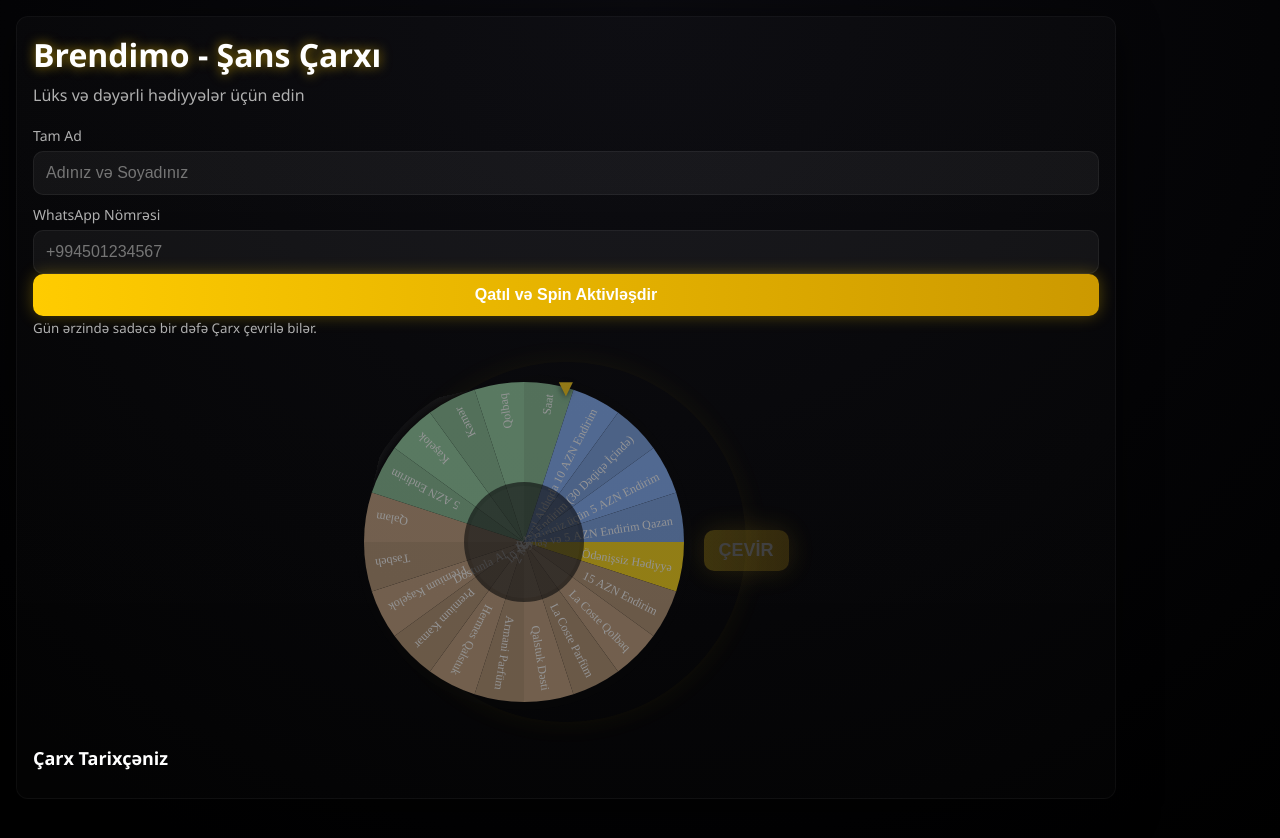
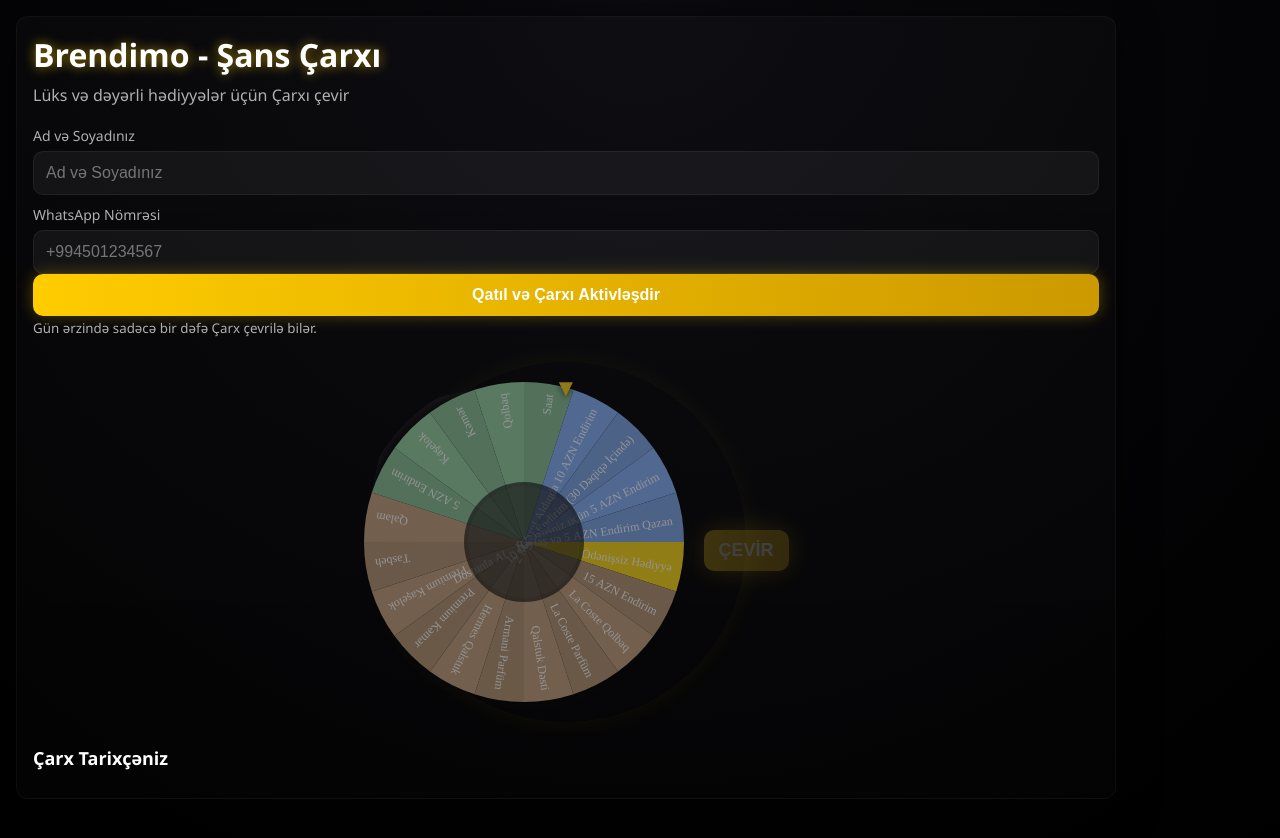
Before and after one commit to Brendimo-co/sanscarxi, a plain HTML site: page index.html in a window 1280 px wide. Drawn offline with Linux system fonts and the light colour scheme.

Commit message:
Update index.html

```diff
--- a/index.html
+++ b/index.html
@@ -11,19 +11,19 @@
 <main class="container">
   <header class="brand">
     <h1>Brendimo - Şans Çarxı</h1>
-    <p class="subtitle">Lüks və dəyərli hədiyyələr üçün  edin</p>
+    <p class="subtitle">Lüks və dəyərli hədiyyələr üçün Çarxı çevir </p>
   </header>
 
   <section class="form-section">
     <form id="entryForm" autocomplete="off">
-      <label for="fullName">Tam Ad</label>
-      <input id="fullName" name="fullName" type="text" placeholder="Adınız və Soyadınız" required />
+      <label for="fullName">Ad və Soyadınız</label>
+      <input id="fullName" name="fullName" type="text" placeholder="Ad və Soyadınız" required />
 
       <label for="phone">WhatsApp Nömrəsi</label>
       <input id="phone" name="phone" type="text" placeholder="+994501234567" required />
 
       <div class="form-actions">
-        <button id="submitBtn" type="submit" class="btn primary">Qatıl və Spin Aktivləşdir</button>
+        <button id="submitBtn" type="submit" class="btn primary">Qatıl və Çarxı Aktivləşdir</button>
       </div>
 
       <small class="note"> Gün ərzində sadəcə bir dəfə Çarx çevrilə bilər.</small>
@@ -48,13 +48,13 @@
 <div id="resultModal" class="modal hidden" role="dialog" aria-modal="true" aria-labelledby="resultTitle">
   <div class="modal-content">
     <button id="closeModal" class="modal-close" aria-label="Bağla">×</button>
-    <h2 id="resultTitle">Təbriklər!</h2>
+    <h2 id="resultTitle">Təbriklər Qazandın!</h2>
     <p id="resultGift" class="big"></p>
     <p id="resultTier" class="muted"></p>
     <div id="resultInstructions" class="instructions"></div>
 
     <div class="modal-actions">
-      <button id="modalOk" class="btn primary">Başa çatdır</button>
+      <button id="modalOk" class="btn primary">Bitir</button>
     </div>
   </div>
 </div>
```
